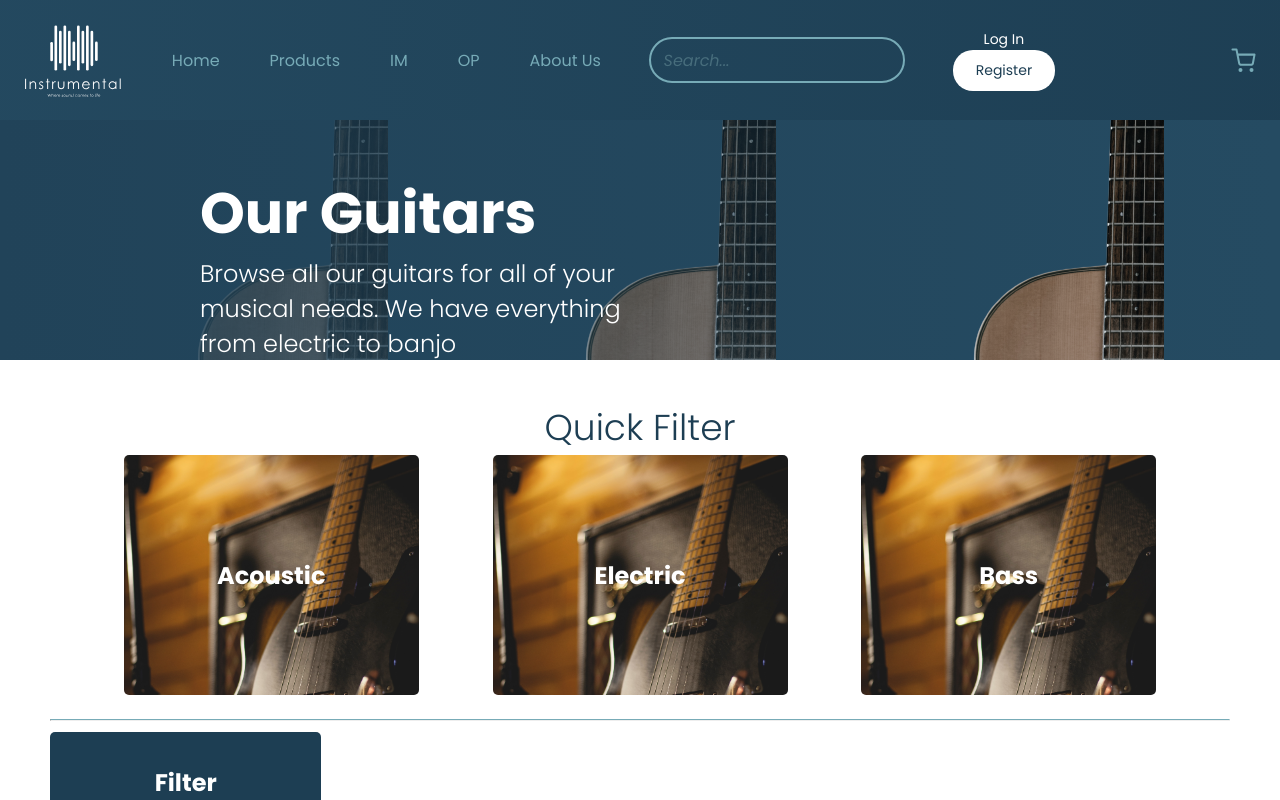
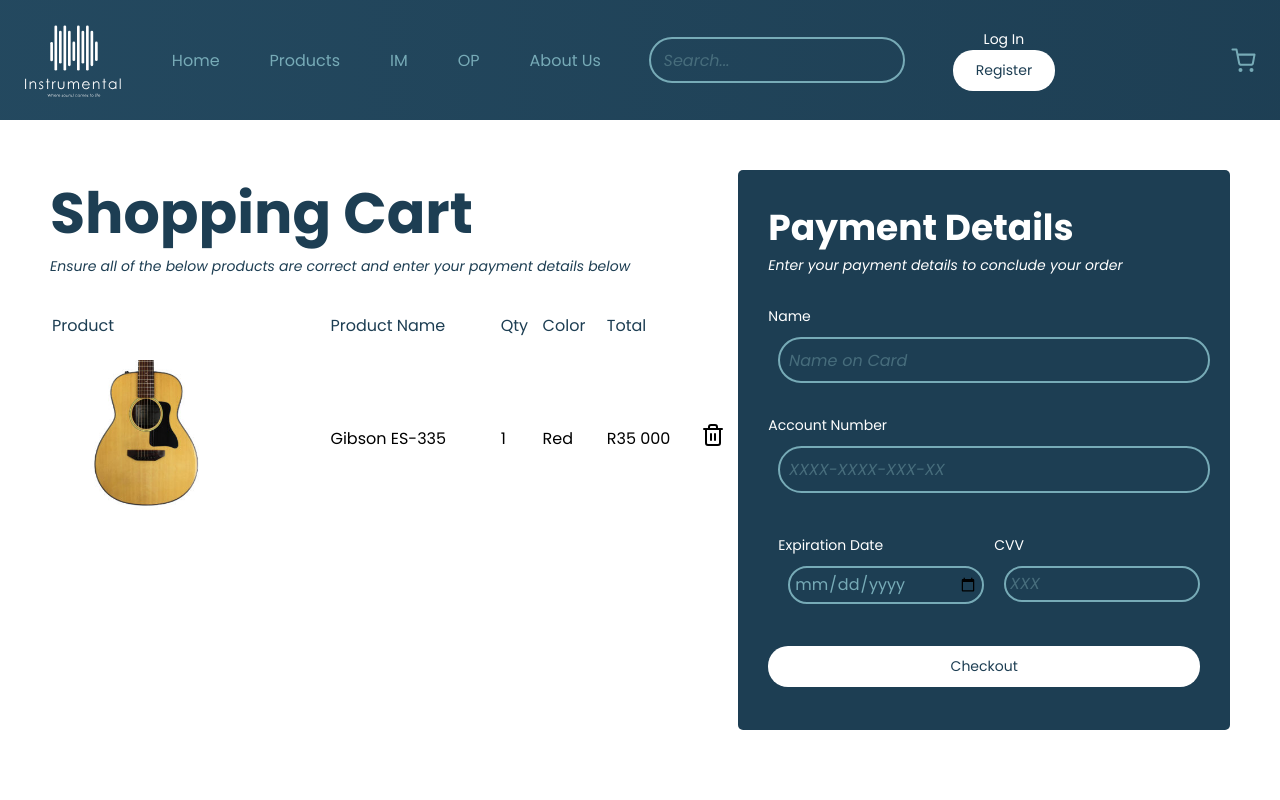
Before and after one commit to WiaanDuvenhage-200307/Instrumental, a React (Create React App) app in the folder client/: page /products in a window 1280 px wide. Shown: the top 800 px of the page. Built offline with nearby package versions, Linux system fonts and the light colour scheme.

Commit message:
built checkout page

```diff
--- a/client/src/App.js
+++ b/client/src/App.js
@@ -8,21 +8,26 @@ import AboutUs from "./Pages/AboutUs";
 import './Assets/base.scss';
 import IndividualProduct from "./Pages/IndividualProduct";
 import Chart from "./Components/SubComponents/Chart/Chart";
+import Checkout from "./Pages/Checkout";
+import Payment from "./Components/SubComponents/Payment/Payment";
 
 
 function App() {
   return (
+    // <div className="App">
+    //     <Routes>
+    //         <Route path="/" element={<Home/>}></Route>
+    //         <Route path="/login" element={<Login/>}></Route>
+    //         <Route path="/products" element={<ProductPage/>}></Route>
+    //         {/* <Route path="/products/:filter" element={<ProductPage/>}></Route> */}
+    //         <Route path="/inventory-management" element={<InventoryManagement/>}></Route>
+    //         <Route path="/order-processing" element={<OrderProcessing/>}></Route>
+    //         <Route path="/about-us" element={<AboutUs/>}></Route>
+    //         <Route path="/individual-product" element={<IndividualProduct/>}></Route>
+    //     </Routes>
+    // </div>
     <div className="App">
-        <Routes>
-            <Route path="/" element={<Home/>}></Route>
-            <Route path="/login" element={<Login/>}></Route>
-            <Route path="/products" element={<ProductPage/>}></Route>
-            {/* <Route path="/products/:filter" element={<ProductPage/>}></Route> */}
-            <Route path="/inventory-management" element={<InventoryManagement/>}></Route>
-            <Route path="/order-processing" element={<OrderProcessing/>}></Route>
-            <Route path="/about-us" element={<AboutUs/>}></Route>
-            <Route path="/individual-product" element={<IndividualProduct/>}></Route>
-        </Routes>
+        <Checkout/>
     </div>
   );
 }
--- /dev/null
+++ b/client/src/Components/SubComponents/Payment/Payment.jsx
@@ -0,0 +1,38 @@
+import React from 'react';
+import Button from '../../UI/Button/Button';
+import Input from '../../UI/Input/Input';
+import style from './Payment.module.scss';
+
+export default function Payment() {
+  return (
+    <div className={style.container}>
+        <h3 className={style.heading}>Payment Details</h3>
+        <p className={style.subheading}>Enter your payment details to conclude your order</p>
+
+        <label htmlFor='name'>Name</label>
+        <Input name="name" type="paymentInput" placeholder="Name on Card"/>
+
+        <label htmlFor='name'>Account Number</label>
+        <Input name="name" type="paymentInput" placeholder="XXXX-XXXX-XXX-XX" inputType="number"/>
+
+        <div className={style.flex}>
+
+            <div className={style.flexCol}>
+                <label htmlFor='name'>Expiration Date</label>
+                <Input name="name" type="paymentInput" placeholder="Name on Card" inputType="date"/>
+            </div>
+
+            <div className={style.flexCol}>
+            <label htmlFor='name'>CVV</label>
+            <Input name="name" type="paymentInput" placeholder="XXX" inputType="number" max="3"/>
+            </div>
+
+
+        </div>
+
+        <Button text="Checkout" type="primary"/>
+
+
+    </div>
+  )
+}
--- /dev/null
+++ b/client/src/Components/SubComponents/Payment/Payment.module.scss
@@ -0,0 +1,35 @@
+@import '../../../Assets/base.scss';
+
+.container{
+    display: flex;
+    flex-direction: column;
+    background-color: $blue;
+    padding: 30px;
+    height: 70vh;
+    border-radius: 5px;
+
+    .pageContent{
+        padding: 30px;
+    }
+
+    .heading{
+        color: $white;
+    }
+
+    .subheading{
+        font-style: italic;
+        margin-bottom: 30px;
+    }
+
+    .flex{
+        display: flex;
+        width: 100%;
+
+        .flexCol{
+            width: 100%;
+            display: flex;
+            flex-direction: column;
+            margin: 10px;
+        }
+    }
+}
--- a/client/src/Components/UI/Input/Input.jsx
+++ b/client/src/Components/UI/Input/Input.jsx
@@ -11,7 +11,7 @@ const Input =  forwardRef((props, ref) => {
           name={props.name}
           className={`
             ${props.className ? props.classname : ""}
-            ${props.type == "primary" ? style.primary : props.type == "secondary" ? style.secondary : props.type == "searchInput" ? style.searchInput : props.type == "filterInput" ? style.filterInput : props.type == "priceSlider" ? style.priceSlider : style.tersiary}
+            ${props.type == "primary" ? style.primary : props.type == "secondary" ? style.secondary : props.type == "searchInput" ? style.searchInput : props.type == "filterInput" ? style.filterInput : props.type == "priceSlider" ? style.priceSlider : props.type == "paymentInput" ? style.paymentInput : style.tersiary}
           `}
           id={props.id}
           onChange={props.onChange}
--- a/client/src/Components/UI/Input/Input.module.scss
+++ b/client/src/Components/UI/Input/Input.module.scss
@@ -127,3 +127,30 @@
         cursor: pointer;
     }
 }
+
+.paymentInput{
+    width: 70%;
+    padding: 2%;
+    border: 2px solid $aqua;
+    color: $aqua;
+    font-size: $heading5;
+    background-color: transparent;
+    border-radius: 50px;
+    width: 100%;
+    transition: 0.2s ease-in-out;
+    margin: 10px 10px 32px 10px;
+}
+
+.paymentInput::placeholder{
+    color: $blue3;
+    font-style: italic;
+}
+
+.paymentInput:focus{
+    outline: none;
+    border: 2px solid $white;
+}
+
+.paymentInput:hover{
+    border: 2px solid $white;
+}
--- a/client/src/Components/sliderImages.js
+++ b/client/src/Components/sliderImages.js
@@ -15,5 +15,11 @@ export const sliderImages = [{
     url: "https://images.unsplash.com/photo-1647099793531-9d95e9b3270b?ixlib=rb-1.2.1&ixid=MnwxMjA3fDB8MHxwaG90by1wYWdlfHx8fGVufDB8fHx8&auto=format&fit=crop&w=1172&q=80",
     text: "Fender",
     subText: "For Guitarists. By Guitarists"
+},
+{
+    id: 3,
+    url: "https://images.unsplash.com/photo-1647528903841-81b344b99b52?ixlib=rb-1.2.1&ixid=MnwxMjA3fDB8MHxwaG90by1wYWdlfHx8fGVufDB8fHx8&auto=format&fit=crop&w=1170&q=80",
+    text: "Yahama",
+    subText: "You cannot go wrong with a Yamaha"
 }
 ]
--- /dev/null
+++ b/client/src/Pages/Checkout.jsx
@@ -0,0 +1,41 @@
+import React from 'react';
+import Nav from '../Components/UI/Nav/Nav';
+import style from './Checkout.module.scss';
+import img from '../Assets/img/acoustic-1.jpg';
+import trash from '../Assets/icons/trash.svg';
+import Payment from '../Components/SubComponents/Payment/Payment';
+
+export default function Checkout() {
+  return (
+    <div className={style.container}>
+        <Nav/>
+        <div className={style.pageContent}>
+            <div className={style.left}>
+                <h2 className={style.heading}>Shopping Cart</h2>
+                <p className={style.subheading}>Ensure all of the below products are correct and enter your payment details below</p>
+                <table>
+                    <thead>
+                        <th>Product</th>
+                        <th>Product Name</th>
+                        <th>Qty</th>
+                        <th>Color</th>
+                        <th>Total</th>
+                    </thead>
+                    <tr>
+                        <td className={style.productImg}><img src={img} width={150}/></td>
+                        <td>Gibson ES-335</td>
+                        <td>1</td>
+                        <td>Red</td>
+                        <td>R35 000</td>
+                        <td><img src={trash}/></td>
+                    </tr>
+                </table>
+            </div>
+            <div className={style.right}>
+                <Payment/>
+            </div>
+        </div>
+
+    </div>
+  )
+}
--- /dev/null
+++ b/client/src/Pages/Checkout.module.scss
@@ -0,0 +1,46 @@
+@import '../Assets/base.scss';
+
+.container{
+
+    .pageContent{
+        display: flex;
+        height: 100vh;
+        padding: 50px;
+
+        .left{
+            display: flex;
+            flex-direction: column;
+            width: 70%;
+
+            th{
+                column-span: 300px;
+                color: $blue;
+                font-weight: $font-weight-regular;
+                text-align: left;
+                margin-bottom: 100px;
+            }
+
+            td{
+
+                text-align: left;
+            }
+            .productImg{
+                padding: 20px;
+            }
+        }
+
+        .right{
+            width: 50%;
+        }
+
+        .heading{
+            color: $blue;
+        }
+
+        .subheading{
+            color: $blue;
+            font-style: italic;
+            margin-bottom: 5%;
+        }
+    }
+}
```
Also changed, not shown: client/src/Assets/icons/trash.svg (added).
